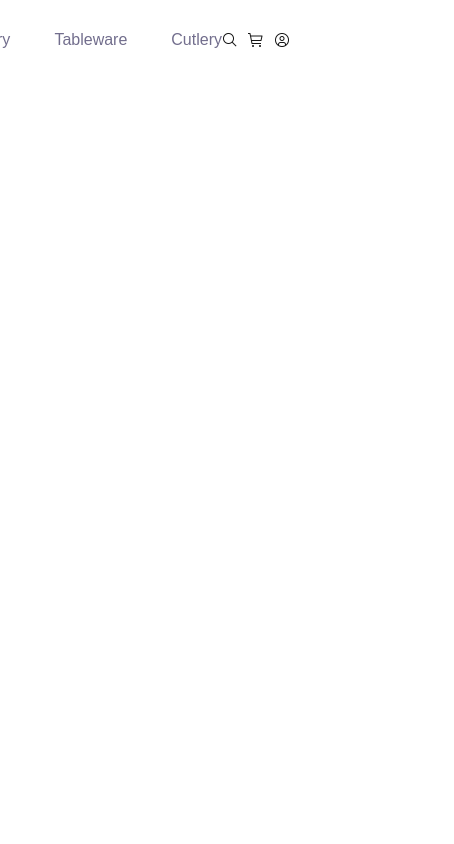
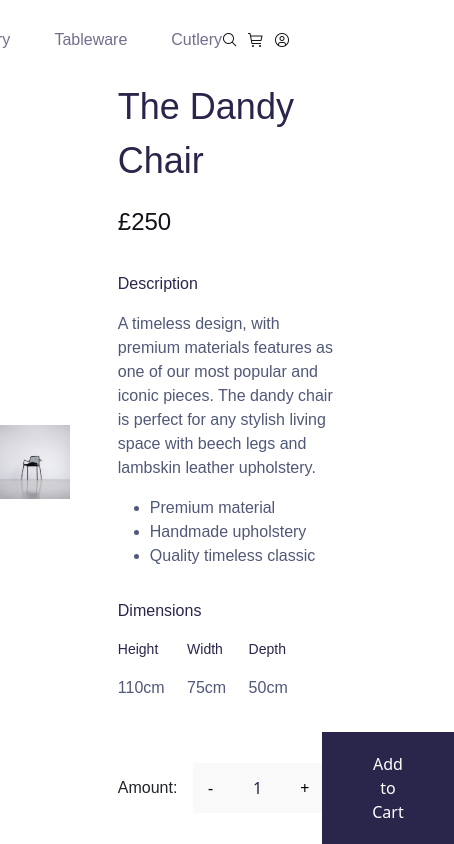
Before and after one commit to ariaon/mock-project, a React (Create React App) app: page / in a window 390 px wide. Shown: the whole page, 454 px wide, since content can reach past the window. Built offline with nearby package versions, Linux system fonts and the light colour scheme.

Commit message:
feat(home): created view for featured product should be somewhat responsive

```diff
--- /dev/null
+++ b/src/Components/AddCart.js
@@ -0,0 +1,80 @@
+import { headline5, bodyM } from "../Styles/Text";
+import { useState } from "react";
+import { darkPrimary, primary, white, borderDark, lightGrey } from "../Styles/ColorPallete";
+
+const AddCart = (props) => {
+  const [quantity, setQuantity] = useState(1);
+  return (
+    <div style={styles.amount}>
+      <p style={styles.amountText}>Amount:</p>
+      <div style={styles.stepper}>
+        <button style={styles.changeBtn}>
+          <p style={styles.changeSymbol}>-</p>
+        </button>
+        <p style={styles.quantityText}>{quantity}</p>
+        <button style={styles.changeBtn}>
+          <p style={styles.changeSymbol}>+</p>
+        </button>
+      </div>
+        <button style={styles.addBtn}><p style={styles.addText}>Add to Cart</p></button>
+
+    </div>
+  );
+};
+
+export { AddCart };
+
+const styles = {
+  amount: {
+    display: "flex",
+    alignItems: 'center',
+    paddingTop: '7%'
+  },
+  amountText: {
+    ...headline5,
+    fontFamily: "Clash Display, sans-serif",
+    marginRight: "7%",
+    marginBottom: 0
+  },
+  stepper: {
+    display: "flex",
+    backgroundColor: lightGrey,
+    alignItems: 'center',
+    gap: 25,
+  },
+  changeBtn: {
+    width: 35,
+    height: 50,
+    border: 'none',
+    cursor: 'pointer',
+    background: 'none'
+
+  },
+  changeSymbol: {
+    color: borderDark,
+    margin: 0
+  },
+  quantityText: {
+    color: darkPrimary,
+    marginBottom: 0
+  },
+  addBtn: {
+    border: 'none',
+    cursor: 'pointer',
+    background: darkPrimary,
+    stroke: primary,
+    strokeWidth: 1,
+    marginLeft: 'auto',
+    paddingTop: 20,
+    paddingRight: 50,
+    paddingBottom: 20,
+    paddingLeft: 50,
+    alignItems: 'center',
+    justifyItems: 'center'
+  },
+  addText: {
+    ...bodyM,
+    color: white,
+    marginBottom: 0,
+  }
+};
--- /dev/null
+++ b/src/Components/Dimension.js
@@ -0,0 +1,25 @@
+import { bodyM, headline6 } from "../Styles/Text";
+
+const Dimension = (props) => {
+    return (
+      <div>
+        <p style={styles.type}>{props.type}</p>
+        <p style={styles.value}>{props.value}{props.unit}</p>
+      </div>
+    );
+  };
+
+  export { Dimension };
+
+  const styles = {
+    type: {
+        ...headline6,
+        fontFamily: "Clash Display, sans-serif",
+        color: "#2A254B"
+    },
+    value: {
+        ...bodyM,
+        fontFamily: "Satoshi, sans-serif",
+        color: "#505977"
+    }
+  };
--- /dev/null
+++ b/src/Components/ProductView.js
@@ -0,0 +1,112 @@
+import { Dimension } from "./Dimension";
+import { AddCart } from "./AddCart";
+import { headline1, headline3, headline5, bodyM } from "../Styles/Text";
+import { regionMonetarySymbol } from "../Utils/regionConversion";
+
+const ProductView = (props) => {
+  return (
+    <div style={styles.container}>
+      <img src={props.image} style={styles.image} alt="image" />
+      <div style={styles.details}>
+        <p style={styles.name}>{props.name}</p>
+        <p style={styles.price}>
+          {regionMonetarySymbol(props.region)}
+          {props.price}
+        </p>
+        {props.description && (
+          <div style={styles.description}>
+            <p style={styles.descriptionTitle}>Description</p>
+            <div style={styles.descriptionBody}>
+              <p>{props.description}</p>
+              <ul>
+                {props.features &&
+                  props.features.map((feature) => <li key={feature}>{feature}</li>)}
+              </ul>
+            </div>
+          </div>
+        )}
+        {props.dimensions && (
+          <div style={styles.dimensions}>
+            <p style={styles.dimensionsTitle}>Dimensions</p>
+            <div style={styles.metrics}>
+              <Dimension
+                type="Height"
+                value={props.dimensions.height}
+                unit={props.dimensions.unit}
+              />
+              <Dimension
+                type="Width"
+                value={props.dimensions.width}
+                unit={props.dimensions.unit}
+              />
+              <Dimension
+                type="Depth"
+                value={props.dimensions.depth}
+                unit={props.dimensions.unit}
+              />
+            </div>
+          </div>
+        )}
+          <AddCart id={props.id} region={props.region} price={props.price}/>
+      </div>
+    </div>
+  );
+};
+
+export { ProductView };
+
+const styles = {
+  container: {
+    display: "grid",
+    gridTemplateColumns: "1fr 1fr",
+    alignItems: 'center'
+  },
+  image: {
+    width: "100%",
+    height: "auto",
+  },
+  details: {
+    paddingLeft: "15%",
+    paddingRight: "15%",
+  },
+  name: {
+    ...headline1,
+    fontFamily: "Clash Display, sans-serif",
+    color: '#2A254B'
+  },
+  price: {
+    ...headline3,
+    fontFamily: "Satoshi, sans-serif",
+    color: '#12131A'
+  },
+  description: {
+    paddingTop: "7%",
+  },
+  descriptionTitle: {
+    ...headline5,
+    fontFamily: "Clash Display, sans-serif",
+    color: '#2A254B'
+  },
+  descriptionBody: {
+    ...bodyM,
+    fontFamily: "Satoshi, sans-serif",
+    color: "#505977"
+  },
+  dimensions: {
+    paddingTop: "7%",
+  },
+  dimensionsTitle: {
+    ...headline5,
+    fontFamily: "Clash Display, sans-serif",
+    color: "#2A254B"
+  },
+  metrics: {
+    display: 'flex',
+    gap: '10%'
+  },
+
+  amountText: {
+    ...headline5,
+    fontFamily: "Clash Display, sans-serif",
+  }
+};
--- a/src/Screens/Main.js
+++ b/src/Screens/Main.js
@@ -1,9 +1,37 @@
-import { NavBar } from '../Components/NavBar.js'
+import { NavBar } from "../Components/NavBar.js";
+import { ProductView } from "../Components/ProductView.js";
+import FeaturedProduct from "../Images/FeaturedProduct.png";
+
+const mockRegion = {
+  region: "EU",
+  timeZone: "PST",
+};
+
+let mockFeaturedProduct = {
+  id: 325980,
+  name: "The Dandy Chair",
+  price: 250,
+  description:
+    "A timeless design, with premium materials features as one of our most popular and iconic pieces. The dandy chair is perfect for any stylish living space with beech legs and lambskin leather upholstery.",
+  features: [
+    "Premium material",
+    "Handmade upholstery",
+    "Quality timeless classic",
+  ],
+  dimensions: {
+    unit: "cm",
+    height: 110,
+    width: 75,
+    depth: 50,
+  },
+  image: FeaturedProduct,
+};
 
 const Home = () => {
   return (
     <div>
-      <NavBar/>
+      <NavBar />
+      <ProductView {...mockRegion} {...mockFeaturedProduct} />
     </div>
   );
 };
--- /dev/null
+++ b/src/Utils/regionConversion.js
@@ -0,0 +1,21 @@
+const regionMonetarySymbol = (regionName) => {
+    switch (regionName){
+        case 'EU':
+            return '£'
+        case 'US':
+            return '$'
+        default:
+            return '£'
+    }
+}
+
+const convertEuro = (amount, destRegion) => {
+    switch (destRegion){
+        case 'US':
+            return amount * 1.02382
+        default:
+            return -1
+    }
+}
+
+export { regionMonetarySymbol, convertEuro }
```
Also changed, not shown: src/Images/FeaturedProduct.png (added).
